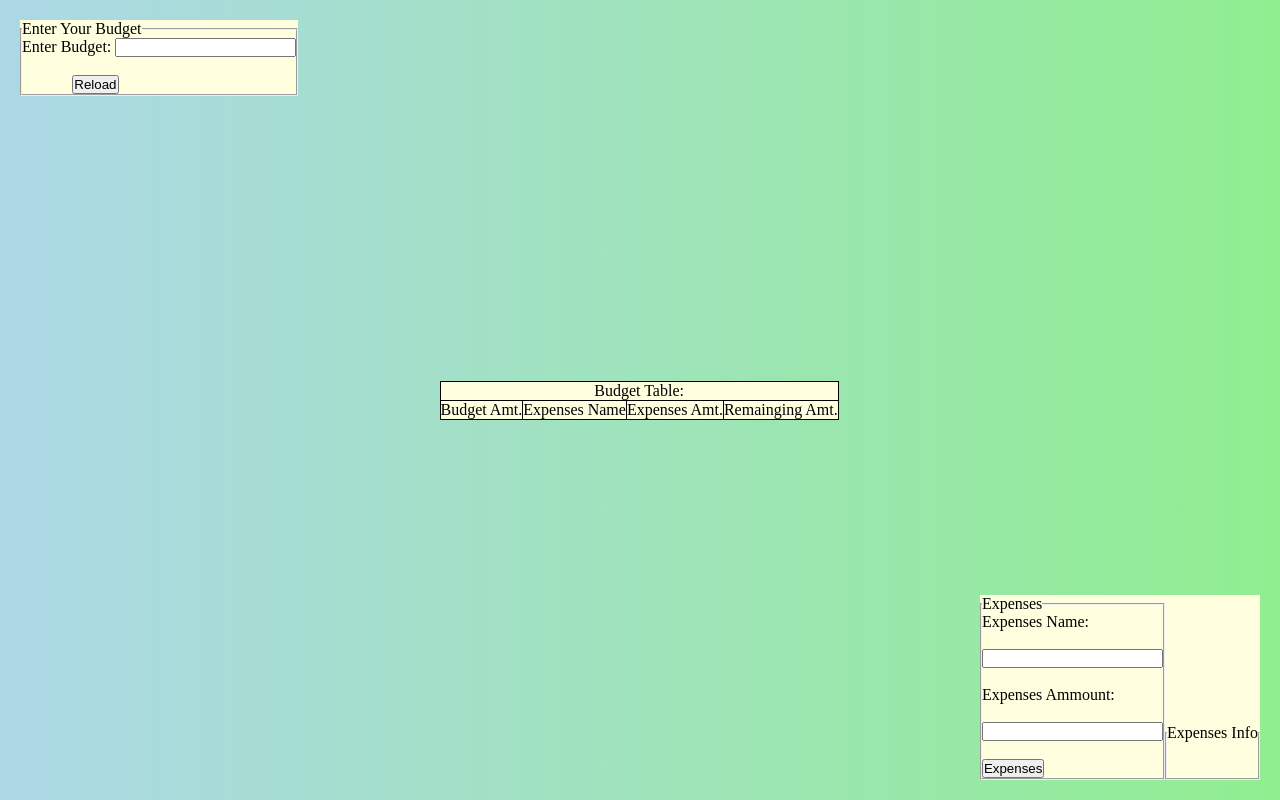
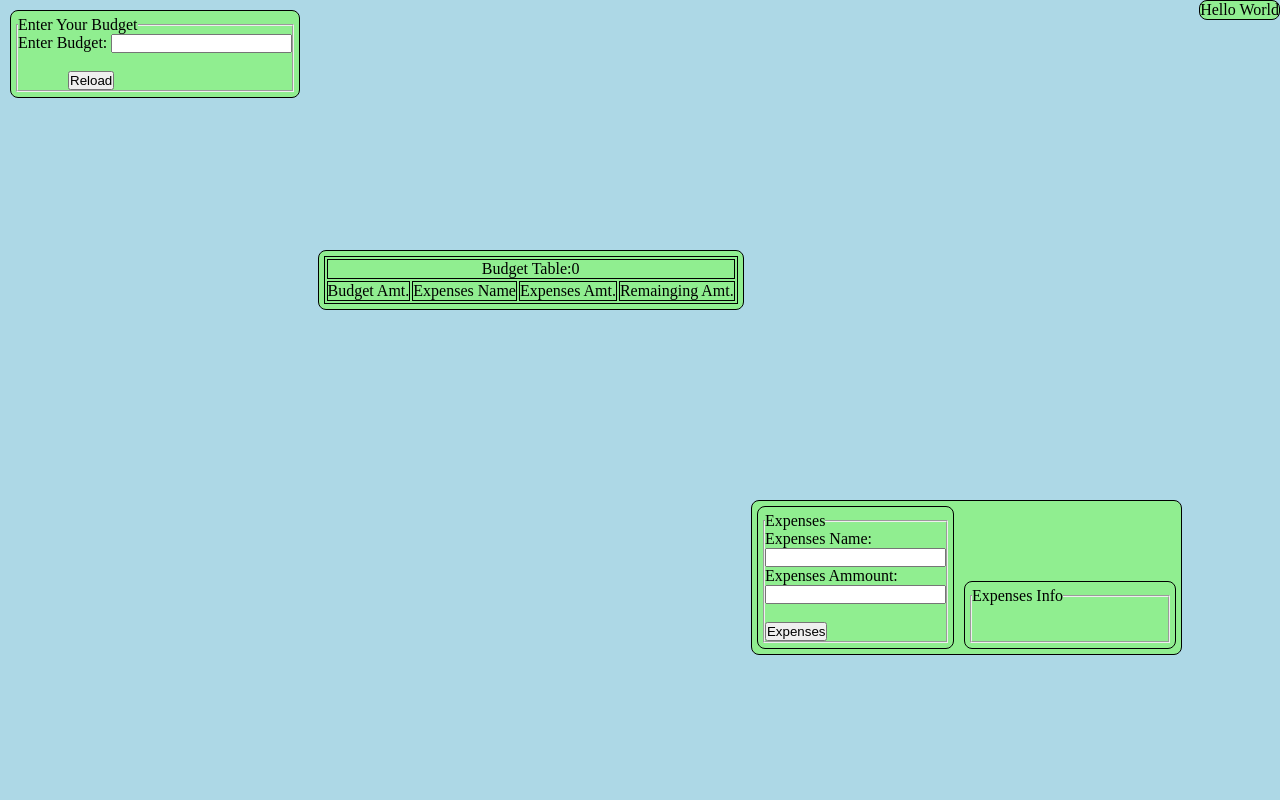
Before and after one commit to PranavJoshi2893/budgetApplication, a plain HTML site: page index.html in a window 1280 px wide. Both pictures are taken after a click on the button "Budget". Drawn offline with Linux system fonts and the light colour scheme.

Commit message:
Add index.js ,index.html and style.css

```diff
--- a/index.html
+++ b/index.html
@@ -8,55 +8,62 @@
     <link rel="stylesheet" href="style.css">
 </head>
 <body>
-    <div id="mainContainer">
-        <div class="commonproperties" id="topDiv">
-            <fieldset>
+    <div id="topDiv">
+        <form style="margin: 5px;">
+            <fieldset id="budgetFieldset">
                 <legend>Enter Your Budget</legend>
                 <label>Enter Budget:</label>
-                <input type="number" id="budgetAmt"><br><br>
-                <input type="button" value="Budget" onclick="budgetBtnClicked()" id="budgetBtn">
-                <input type="submit" value="Reload" id="reloadBtn">
+                <input type="number" id="budget"><br><br>
+                <input type="button" value="Budget" onclick="budgetEntered()" id="budgetButton">
             </fieldset>
+        </form>
     </div>
 
-        <div class="commonproperties" id="midDiv">
-            <table>
+
+    <div id="midDiv">
+        <table style="margin: 5px;" id="addRowElement">
             <tr>
-                    <td colspan="4">Budget Table:</td>
+                <td colspan="4" id="budgetTableAmt">Budget Table:</td>
             </tr>
             <tr>
                 <td>Budget Amt.</td>
-                    <td>Expenses Name</td>
-                    <td>Expenses Amt.</td>
+                <td id="tableExpenseName">Expenses Name</td>
+                <td id="tableExpenseAmt">Expenses Amt.</td>
                 <td>Remainging Amt.</td>
             </tr>
         </table>
     </div>
 
-        <div class="commonproperties" id="bottomDiv">
 
-            <div id="innerDiv1">
+    <div id="bottomDiv">
+        <div id="innerDiv">
+            <form style="margin: 5px;">
                 <fieldset>
                     <legend>Expenses</legend>
-                    <label>Expenses Name:</label><br><br>
-                    <input type="text"><br><br>
-                    <label>Expenses Ammount:</label><br><br>
-                    <input type="number"><br><br>
-                    <button type="reset">Expenses</button>
+                    <label>Expenses Name:</label><br>
+                    <input type="text" id="expensesName"><br>
+                    <label>Expenses Ammount:</label><br>
+                    <input type="number" id="expensesAmt"><br><br>
+                    <button type="reset" onclick="expensesButton()">Expenses</button>
                 </fieldset>
+            </form>
         </div>
 
-            <div id="innerDiv2">
+
+        <div id="innerDiv">
+            <form style="margin: 5px; width: 200px;">
                 <fieldset>
-                    <legend>Expenses Info</legend>
-                    <br><br>
+                    <legend>Expenses Info</legend><br><br>
+                    <ul id="addListItems"></ul>
                 </fieldset>
+            </form>
         </div>
     </div>
 
+
+    <div>
+        <p>Hello World</p>
     </div>
-
-
     <script src="index.js"></script>
 </body>
 </html>
--- a/index.js
+++ b/index.js
@@ -1,12 +1,106 @@
-let budgetAmmount=0;
-let BudgetBtn=document.getElementById('budgetBtn');
-let ReloadBtn=document.getElementById('reloadBtn');
-BudgetBtn.style.visibility='visible';
-ReloadBtn.style.visibility='hidden';
+let budgetButtonFlag=true;
+function budgetEntered(){
+    budgetButtonFlag=false;
+    let BudgetButton=document.getElementById('budgetButton');
+    BudgetButton.style.display='none';
 
-function budgetBtnClicked(){
+    let ReloadButton=document.createElement('button');
+    ReloadButton.innerHTML='Reload';
+    ReloadButton.type='submit';
+    ReloadButton.style.marginLeft='50px';
 
-    let BudgetAmt=document.getElementById('budgetAmt');
-    BudgetBtn.style.visibility='hidden';
-    ReloadBtn.style.visibility='visible';
+    let addBudgetFieldsetElement=document.getElementById('budgetFieldset');
+    addBudgetFieldsetElement.appendChild(ReloadButton);
+
+
+    let BudgetTableAmt=document.getElementById('budgetTableAmt');
+    let Budget=document.getElementById('budget');
+
+    if(Budget.value===''){
+        BudgetTableAmt.innerHTML+=0;
+    }
+    else{
+        BudgetTableAmt.innerHTML+=Budget.value;
+    }
 }
+
+
+let counter=0;
+
+
+let remaingAmt=0;
+let budgetAmt=0;
+let expenceAmt=0;
+
+function expensesButton(){
+
+    if(budgetButtonFlag){
+        alert('Enter Valid Budget Amount');
+    }
+    else{
+
+        let newListItem=document.createElement('li');
+        let ExpensesName=document.getElementById('expensesName');
+        let ExpensesAmt=document.getElementById('expensesAmt');
+        let AddListItems=document.getElementById('addListItems');
+
+
+        if(ExpensesName.value==='' || ExpensesAmt===''){
+            alert('Enter Valid Expenses Catagory and Amount');
+        }
+        else{
+            counter++;
+            if(!isNaN(ExpensesAmt.value) && isNaN(ExpensesName.value))
+            {
+
+                newListItem.innerHTML=(ExpensesName.value+'-'+ExpensesAmt.value);
+                AddListItems.appendChild(newListItem);
+
+                let newRow=document.createElement('tr');
+                let AddRowElement=document.getElementById('addRowElement');
+
+                for(let i=0;i<4;i++){
+                    let newCell=document.createElement('td');
+
+                    if(i===0){
+                        if(counter===1){
+                            let Budget=document.getElementById('budget');
+                            console.log(Budget.value);
+                            if(Budget.value===''){
+                                newCell.innerHTML=0;
+                                newRow.appendChild(newCell);
+                                budgetAmt=0;
+                            }
+                            else{
+                                newCell.innerHTML=Budget.value;
+                                newRow.appendChild(newCell);
+                                budgetAmt=Budget.value;
+                            }
+                        }
+                        else{
+                            budgetAmt=remaingAmt;
+                            newCell.innerHTML=budgetAmt;
+                            newRow.appendChild(newCell);
+                        }
+                    }
+                    else if(i===1){
+                        newCell.innerHTML=ExpensesName.value;
+                        newRow.appendChild(newCell);
+                    }
+                    else if(i===2){
+                        newCell.innerHTML=ExpensesAmt.value;
+                        newRow.appendChild(newCell);
+                        expenceAmt=ExpensesAmt.value;
+                    }
+                    else{
+                        remaingAmt=budgetAmt-expenceAmt;
+                        newCell.innerHTML=remaingAmt;
+                        newRow.appendChild(newCell);
+                    }
+                }
+                AddRowElement.appendChild(newRow);
+            }
+
+        }
+    }
+}
--- a/style.css
+++ b/style.css
@@ -2,50 +2,44 @@
     margin: 0;
     padding: 0;
 }
+body{
+    display: flex;
+    justify-content: space-between;
+    align-items: flex-start;
+    background-color:lightblue;
+}
+div{
+    border: 1px solid black;
+    background-color:lightgreen;
+    border-radius: 8px;
 
-body{
-    background: linear-gradient(to right, lightblue,lightgreen);
 }
-
 table{
-    border-collapse: collapse;
+    border: 1px solid black;
 }
-
 td{
     border: 1px solid black;
     text-align: center;
 }
 
-.commonproperties{
-    background-color: lightyellow;
+
+#innerDiv{
+    margin: 5px;
 }
 
-#mainContainer{
-    min-width: 100vw;
-    min-height: 100vh;;
-    display: flex;
-    justify-content: space-between;
-    flex-wrap: wrap;
+#topDiv{
+    margin: 10px;
+}
+
+#midDiv{
+    margin-top: 250px;
 }
 
 #bottomDiv{
+    margin-top: 500px;
+    margin-bottom: 10px;
+    margin-right: 10px;
     display: flex;
+    justify-content: space-between;
+    align-items: flex-end;
 }
-
-#innerDiv2{
-    align-self: flex-end;
-}
-
-
-#topDiv{
-    align-self: flex-start;
-    margin: 20px;
-}
-#midDiv{
-    align-self: center;
-    margin: 20px;
-}
-#bottomDiv{
-    align-self: flex-end;
-    margin: 20px;
-}
```
Lines whose indentation alone changed are shown as unchanged.
